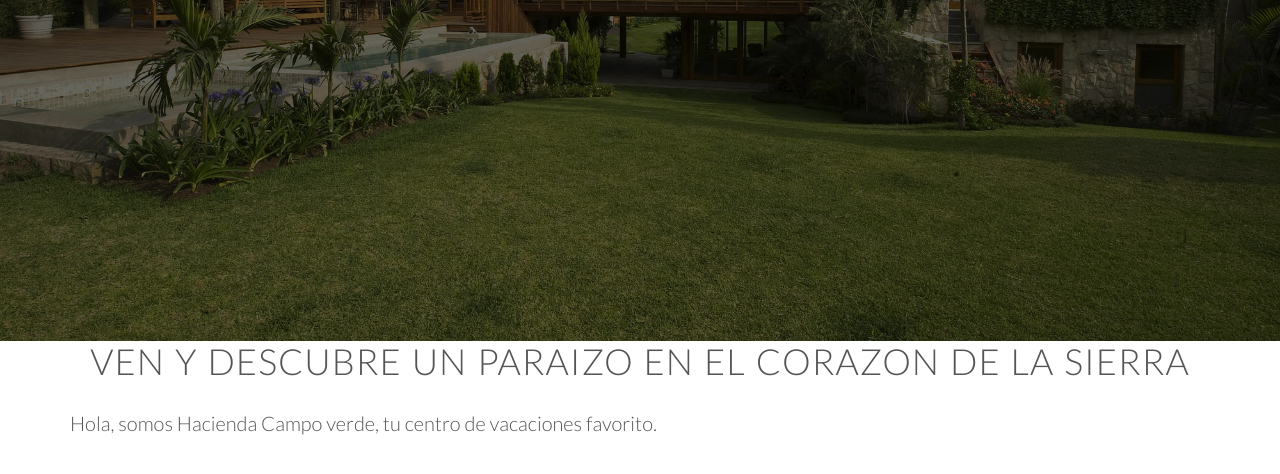
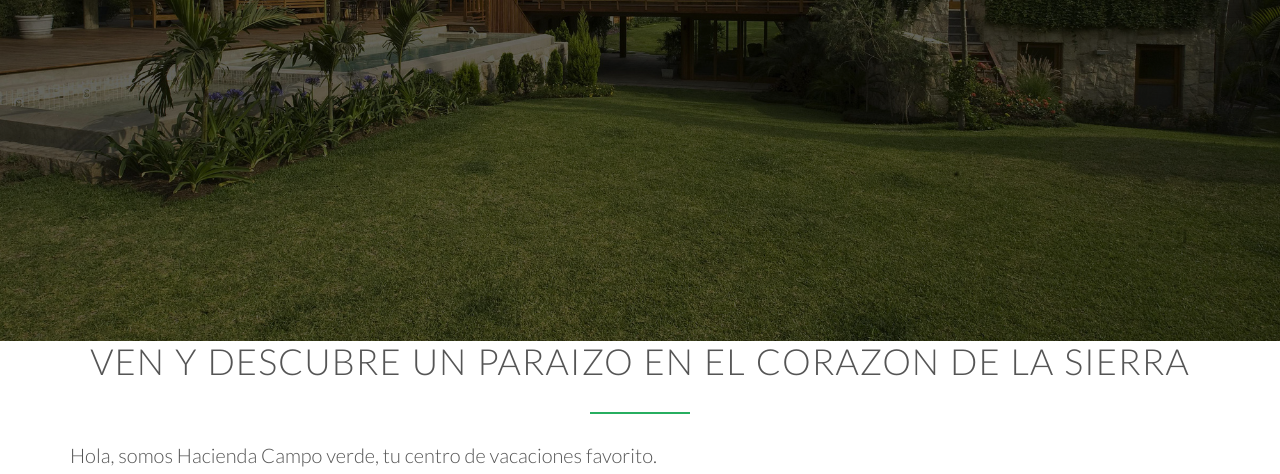
Before and after one commit to hunk2109/Proyecto-PW, a plain HTML site: page index.html in a window 1280 px wide. Shown: the part 459-933 px from the top of the page. Drawn offline with Linux system fonts and the light colour scheme; files whose address does not match are found by name.

Commit message:
correccio h2

```diff
--- a/recursos/css/style.css
+++ b/recursos/css/style.css
@@ -77,12 +77,13 @@
 
 
 h2:after{
-    display: block;;
-    background-color: #27ae60
-    content:"";
+    display: block;
+    height: 2px;
+    background-color: #27ae60;
+    content:" ";
     width: 100px;
     margin: 0 auto;
-    margin-top: 30px
+    margin-top: 30px;
 }
 
 h3{
```
